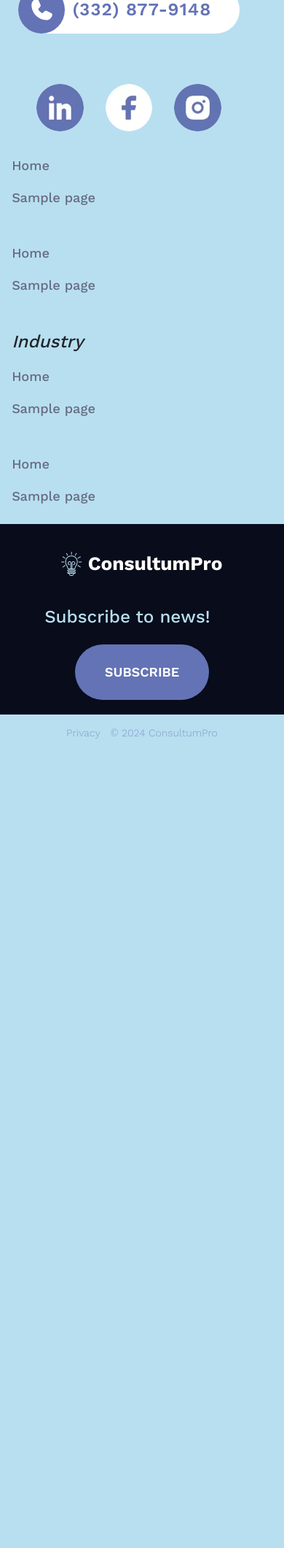
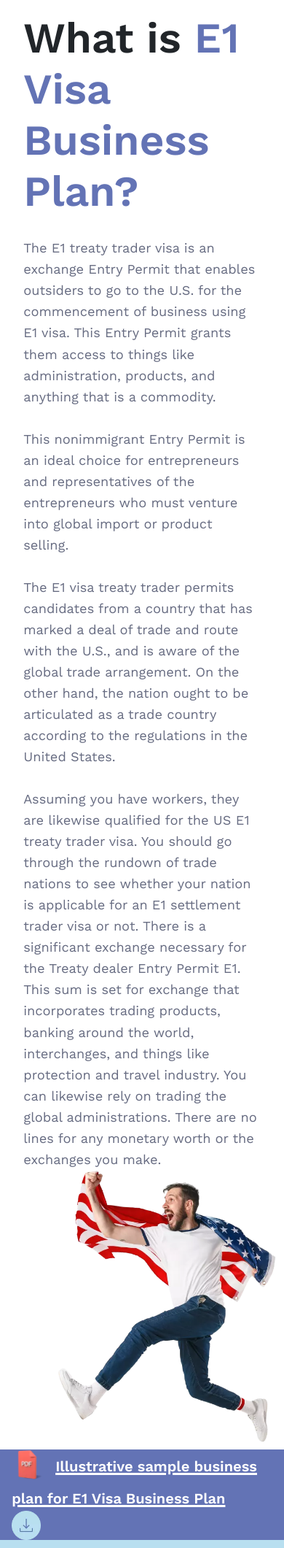
Before and after one commit to Olegborodko/consultum_pro, a WordPress theme: template themes/consultum/template-e1.php in a window 390 px wide. Shown: the part 867-2988 px from the top of the page at 73% size. Before the commit the page ends 1879 px from the top, so only its background shows below. Run offline with PHP 8.4 and a stand-in for WordPress, Linux system fonts and the light colour scheme; the site name, menu and one post (Sample post) are stand-ins, and other content is empty; some libraries are stand-ins or nearby versions.

Commit message:
what_is_e1 block

```diff
--- a/themes/consultum/assets/sass/_footer.scss
+++ b/themes/consultum/assets/sass/_footer.scss
@@ -145,6 +145,10 @@ footer.site-footer {
     .subscribe-block {
       padding-bottom: 1.26rem;
     }
+
+    .col:first-child {
+      padding-right: initial;
+    }
   }
 
   @media screen and (max-width: 460px) {
--- /dev/null
+++ b/themes/consultum/assets/sass/e1/_what_is_e1.scss
@@ -0,0 +1,119 @@
+section.what-is-e1 {
+  position: relative;
+  padding: 5.04rem 0 0;
+
+  h2 {
+    font-family: Work Sans;
+    font-size: 5.04rem;
+    font-weight: 600;
+    line-height: 120%;
+    letter-spacing: 0%;
+    text-align: left;
+    padding: 0 1.008rem;
+
+    span {
+      color: rgb(99, 115, 181);
+    }
+  }
+
+  .desc {
+    color: rgb(102, 107, 129);
+    font-family: Work Sans;
+    font-size: 1.134rem;
+    font-weight: 400;
+    line-height: 160%;
+    letter-spacing: 0%;
+    text-align: left;
+    max-width: 50.4rem;
+    padding: 1.26rem 1.008rem 1.89rem;
+
+    &:after {
+      display: block;
+      position: absolute;
+      content: '';
+      width: 34.272rem;
+      height: 42.525rem;
+      background-image: url("./assets/img/young_man_with_flag.webp");
+      background-size: 100%;
+      bottom: 5.332rem;
+      left: 67rem;
+      z-index: 1;
+    }
+  }
+
+  .pdf-block {
+    background-color: #6373B5;
+    min-height: 6.93rem;
+  }
+
+  .pdf-inside {
+    display: flex;
+    align-items: center;
+    justify-content: flex-start;
+    min-height: 6.93rem;
+  }
+
+  .pdf-img {
+    padding-right: 1rem;
+    width: 5.67rem;
+  }
+
+  .upload-img {
+    width: 4.41rem;
+  }
+
+  .pdf-link {
+    color: rgb(255, 255, 255);
+    font-family: Work Sans;
+    font-size: 2.016rem;
+    font-weight: 600;
+    line-height: 120%;
+    letter-spacing: 0%;
+    text-align: left;
+    text-decoration-line: underline;
+
+    span {
+      padding-right: 2.52rem;
+    }
+  }
+
+  @media screen and (max-width: 1000px) {
+
+    //1000
+    .desc {
+      max-width: 100%;
+      padding-bottom: 23.94rem;
+
+      &:after {
+        width: 18.9rem;
+        height: 23.436rem;
+        right: 0.63rem;
+        left: initial;
+        bottom: initial;
+      }
+    }
+  }
+
+  @media screen and (max-width: 600px) {
+
+    //600
+    h2 {
+      font-size: 3.654rem;
+    }
+
+    .pdf-img {
+      width: 60px;
+    }
+
+    .upload-img {
+      width: 40px;
+    }
+
+    .pdf-link {
+      span {
+        font-size: 20px;
+        line-height: 0;
+      }
+    }
+  }
+}
--- a/themes/consultum/assets/sass/main.scss
+++ b/themes/consultum/assets/sass/main.scss
@@ -38,5 +38,6 @@ Tags: custom-background, custom-logo, custom-menu, featured-images, threaded-com
 @import "any_questions";
 
 @import "e1/banner_e1";
+@import "e1/what_is_e1";
 
 @import "footer";
--- a/themes/consultum/style.css
+++ b/themes/consultum/style.css
@@ -1657,6 +1657,104 @@ section.banner-e1 .page {
   }
 }
 
+section.what-is-e1 {
+  position: relative;
+  padding: 5.04rem 0 0;
+}
+section.what-is-e1 h2 {
+  font-family: Work Sans;
+  font-size: 5.04rem;
+  font-weight: 600;
+  line-height: 120%;
+  letter-spacing: 0%;
+  text-align: left;
+  padding: 0 1.008rem;
+}
+section.what-is-e1 h2 span {
+  color: rgb(99, 115, 181);
+}
+section.what-is-e1 .desc {
+  color: rgb(102, 107, 129);
+  font-family: Work Sans;
+  font-size: 1.134rem;
+  font-weight: 400;
+  line-height: 160%;
+  letter-spacing: 0%;
+  text-align: left;
+  max-width: 50.4rem;
+  padding: 1.26rem 1.008rem 1.89rem;
+}
+section.what-is-e1 .desc:after {
+  display: block;
+  position: absolute;
+  content: "";
+  width: 34.272rem;
+  height: 42.525rem;
+  background-image: url("./assets/img/young_man_with_flag.webp");
+  background-size: 100%;
+  bottom: 5.332rem;
+  left: 67rem;
+  z-index: 1;
+}
+section.what-is-e1 .pdf-block {
+  background-color: #6373B5;
+  min-height: 6.93rem;
+}
+section.what-is-e1 .pdf-inside {
+  display: flex;
+  align-items: center;
+  justify-content: flex-start;
+  min-height: 6.93rem;
+}
+section.what-is-e1 .pdf-img {
+  padding-right: 1rem;
+  width: 5.67rem;
+}
+section.what-is-e1 .upload-img {
+  width: 4.41rem;
+}
+section.what-is-e1 .pdf-link {
+  color: rgb(255, 255, 255);
+  font-family: Work Sans;
+  font-size: 2.016rem;
+  font-weight: 600;
+  line-height: 120%;
+  letter-spacing: 0%;
+  text-align: left;
+  text-decoration-line: underline;
+}
+section.what-is-e1 .pdf-link span {
+  padding-right: 2.52rem;
+}
+@media screen and (max-width: 1000px) {
+  section.what-is-e1 .desc {
+    max-width: 100%;
+    padding-bottom: 23.94rem;
+  }
+  section.what-is-e1 .desc:after {
+    width: 18.9rem;
+    height: 23.436rem;
+    right: 0.63rem;
+    left: initial;
+    bottom: initial;
+  }
+}
+@media screen and (max-width: 600px) {
+  section.what-is-e1 h2 {
+    font-size: 3.654rem;
+  }
+  section.what-is-e1 .pdf-img {
+    width: 60px;
+  }
+  section.what-is-e1 .upload-img {
+    width: 40px;
+  }
+  section.what-is-e1 .pdf-link span {
+    font-size: 20px;
+    line-height: 0;
+  }
+}
+
 footer.site-footer {
   background-color: #B8DFF0;
   padding-top: 0.63rem;
@@ -1778,6 +1876,9 @@ footer.site-footer .center-block .el-consultum-logo {
   footer.site-footer .subscribe-block {
     padding-bottom: 1.26rem;
   }
+  footer.site-footer .col:first-child {
+    padding-right: initial;
+  }
 }
 @media screen and (max-width: 460px) {
   footer.site-footer .center-block .subscribe-block {
--- a/themes/consultum/template-e1.php
+++ b/themes/consultum/template-e1.php
@@ -26,6 +26,45 @@ $img_src = get_template_directory_uri() . "/assets/img/";
     <div class="page">E1 Visa Business Plan</div>
   </div>
 </section>
+<section class="what-is-e1">
+  <div class="custom-containder">
+    <h2>
+      What is <span>E1 Visa Business Plan?</span>
+    </h2>
+    <div class="desc">
+      The E1 treaty trader visa is an exchange Entry Permit that enables outsiders to go to the U.S. for the
+      commencement
+      of business using E1 visa. This Entry Permit grants them access to things like administration, products, and
+      anything that is a commodity.
+      <br><br>
+      This nonimmigrant Entry Permit is an ideal choice for entrepreneurs and representatives of the entrepreneurs who
+      must venture into global import or product selling.
+      <br><br>
+      The E1 visa treaty trader permits candidates from a country that has marked a deal of trade and route with the
+      U.S.,
+      and is aware of the global trade arrangement. On the other hand, the nation ought to be articulated as a trade
+      country according to the regulations in the United States.
+      <br><br>
+      Assuming you have workers, they are likewise qualified for the US E1 treaty trader visa. You should go through the
+      rundown of trade nations to see whether your nation is applicable for an E1 settlement trader visa or not. There
+      is
+      a significant exchange necessary for the Treaty dealer Entry Permit E1. This sum is set for exchange that
+      incorporates trading products, banking around the world, interchanges, and things like protection and travel
+      industry. You can likewise rely on trading the global administrations. There are no lines for any monetary worth
+      or
+      the exchanges you make.
+    </div>
+  </div>
+  <div class="pdf-block">
+    <div class="custom-containder">
+      <div class="pdf-inside">
+        <a href="" class="pdf-link"><img class="pdf-img" src="<?= $img_src ?>/PDF.webp" alt="pdf"><span>Illustrative
+            sample business plan for E1 Visa Business Plan</span><img class="upload-img"
+            src="<?= $img_src ?>/download.webp" alt="upload"></a>
+      </div>
+    </div>
+  </div>
+</section>
 
 <?php
 get_footer();
```
Also changed, not shown: themes/consultum/assets/img/PDF.webp (added), themes/consultum/assets/img/download.webp (added), themes/consultum/assets/img/young_man_with_flag.webp (added).
